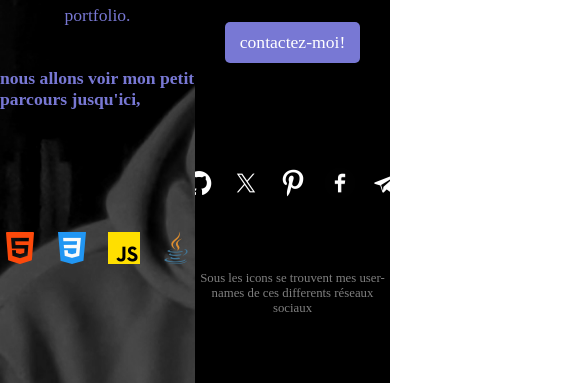
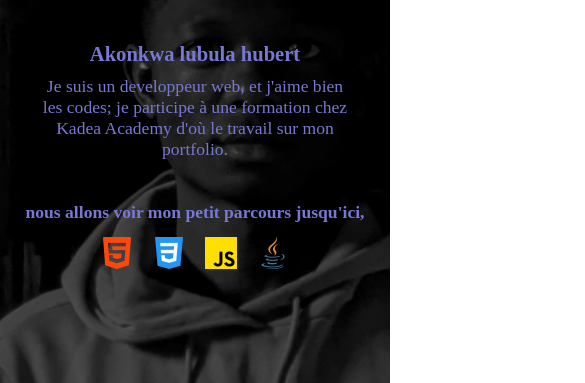
Before and after one commit to hubert-art/mon-portfolio, a plain HTML site: page index.html in a window 390 px wide. Shown: the part 461-844 px from the top of the page, 585 px wide, since content can reach past the window. Drawn offline with Linux system fonts and the light colour scheme; a web font is replaced by a local one.

Commit message:
mon-portfolio

```diff
--- a/portf.css
+++ b/portf.css
@@ -325,3 +325,49 @@ small{
         visibility: visible;
     }
 }
+
+@media screen and (max-width:550px) {
+    nav h2{
+        z-index: 2;
+    }
+    .liens{
+       opacity: 0;
+       visibility: hidden;
+       overflow: hidden;
+    }
+    section{
+        display: flex;
+        flex-direction: column-reverse;
+        background-color: black;
+        height: 100vh;
+        width: 100vw;
+    }
+    .pdiv{
+        width: 100%;
+        height: 70%;
+    }
+    .sdiv{
+        width: 100%;
+        padding-bottom: 30px;
+    }
+    .pdiv h3{
+        right: 0px;
+    }
+    .pdiv strong{
+        position: relative;
+        top: 2rem;
+        text-align: center;
+        width: 100%;
+    }
+    .comps{
+        display: flex;
+        gap: 20px;
+        position: relative;
+        top: 2.2rem;
+    }
+    .icons{
+        display: flex;
+        gap: 15px;
+        margin-top: 0rem;
+    }
+}
```
Also changed, not shown: PXL_20221123_131212473~2.jpg (deleted), index.html (line endings or trailing spaces).
